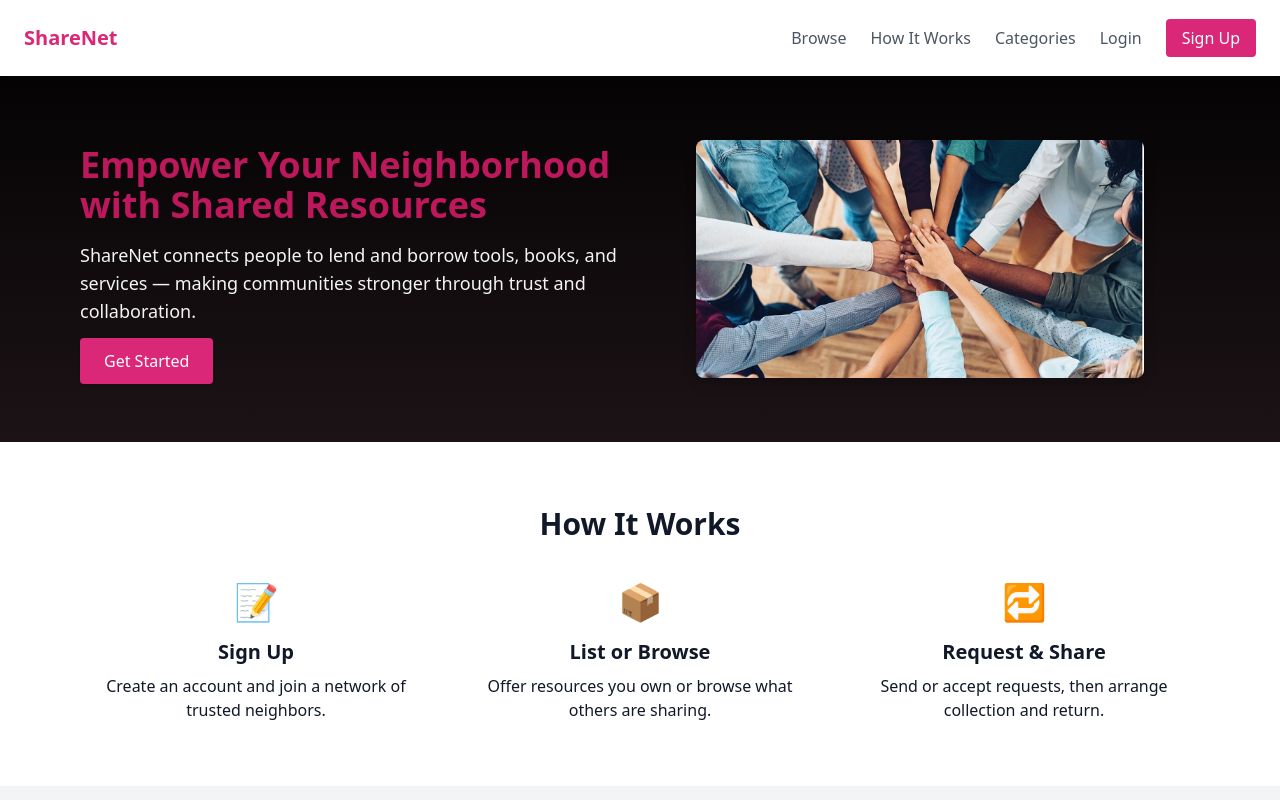
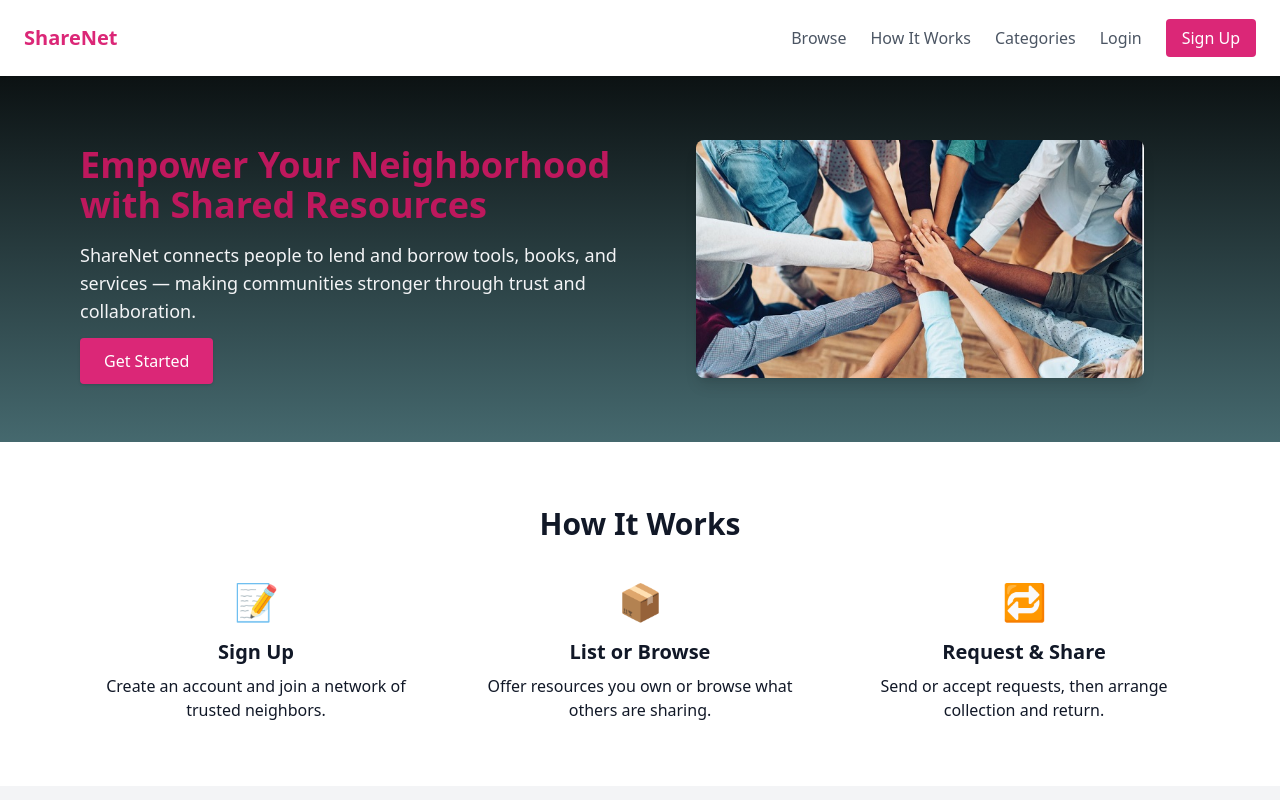
Before and after one commit to Macharia01/Resource-Sharing-System, a React (Create React App) app: page / in a window 1280 px wide. Shown: the top 800 px of the page. Built offline with nearby package versions, Linux system fonts and the light colour scheme.

Commit message:
homepage changes

```diff
--- a/src/App.js
+++ b/src/App.js
@@ -2,9 +2,9 @@
 
 function App() {
   return (
-    <div className="min-h-screen bg-gradient-to-b from-black via-[#2e1f25] to-[#e192a3] text-white font-sans">
+    <div className="min-h-screen bg-gradient-to-b from-black via-[#73aeb7] to-[#652a37] text-white font-sans">
       {/* Navbar */}
-      <header className="flex justify-between items-center p-6 bg-white shadow">
+    <header className="flex justify-between items-center p-6 bg-white shadow">
         <h1 className="text-xl font-bold text-pink-600">ShareNet</h1>
         <nav className="space-x-6">
           <a href="#" className="text-gray-600 hover:text-pink-500">Browse</a>
```
